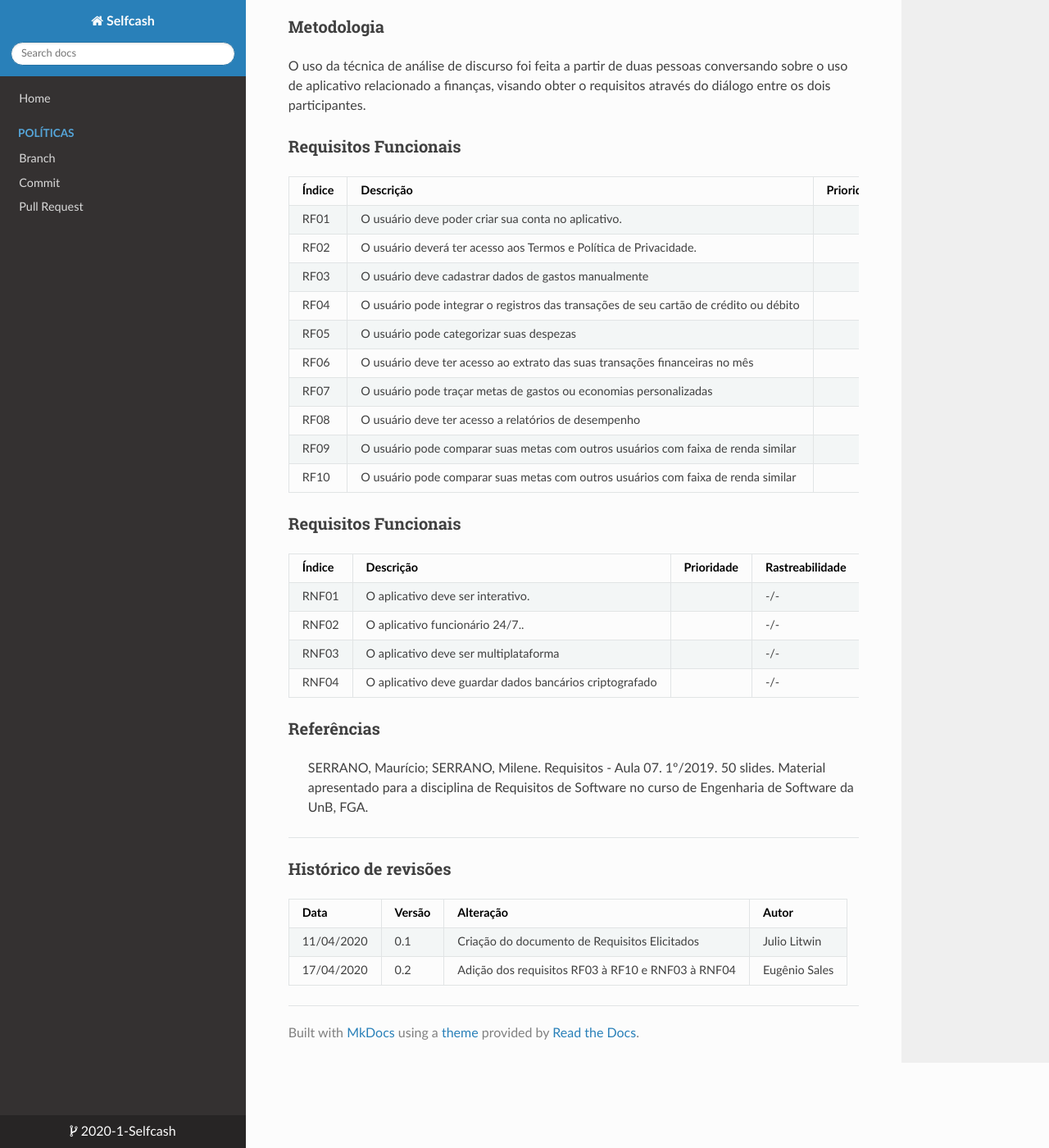
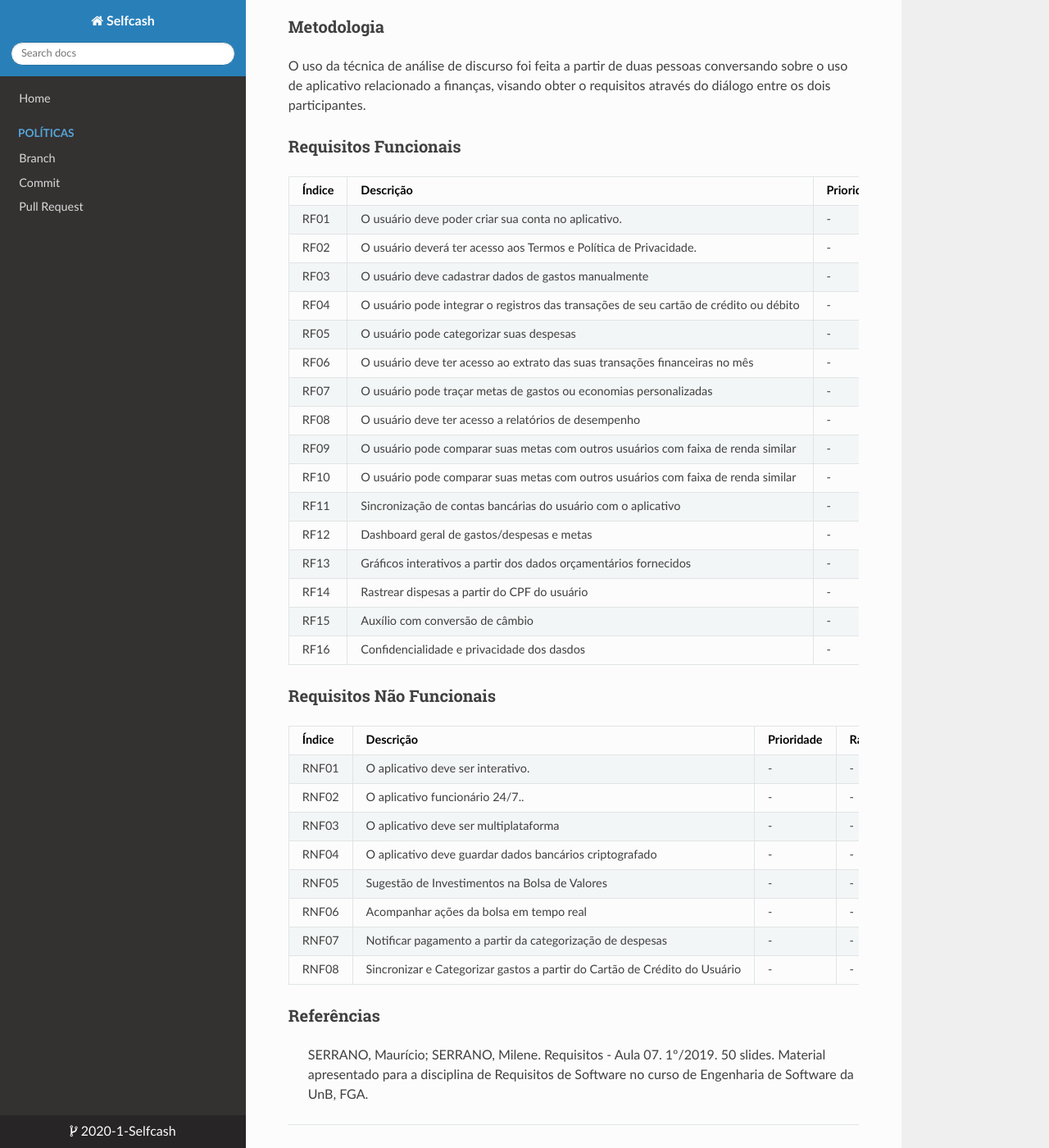
Before and after one commit to 2020-1-Selfcash/Docs, an MkDocs documentation site: the page built from docs/requisitos_elicitados.md, in a window 1280 px wide and 1400 px high, scrolled down 263 px. Shown: the whole window at 82% size. Built offline with MkDocs 1.6.1, drawn with Linux system fonts in a browser that asks for light colours; nearby versions of some CDN libraries; some of the changed text lies outside the part shown.

Commit message:
Add Requirements

```diff
--- a/docs/requisitos_elicitados.md
+++ b/docs/requisitos_elicitados.md
@@ -11,24 +11,34 @@ O uso da técnica de análise de discurso foi feita a partir de duas pessoas con
 ### Requisitos Funcionais
 |Índice|Descrição|Prioridade|Rastreabilidade|
 |----|------|---------|-----|
-| RF01 | O usuário deve poder criar sua conta no aplicativo. |  | -/- |
-| RF02 | O usuário deverá ter acesso aos Termos e Política de Privacidade. |  | -/- |
-| RF03 | O usuário deve cadastrar dados de gastos manualmente |  | -/- |
-| RF04 | O usuário pode integrar o registros das transações de seu cartão de crédito ou débito  |  | -/- |
-| RF05 | O usuário pode categorizar suas despezas |  | -/- |
-| RF06 | O usuário deve ter acesso ao extrato das suas transações financeiras no mês |  | -/- |
-| RF07 | O usuário pode traçar metas de gastos ou economias personalizadas |  | -/- |
-| RF08 | O usuário deve ter acesso a relatórios de desempenho |  | -/- |
-| RF09 | O usuário pode comparar suas metas com outros usuários com faixa de renda similar |  | -/- |
-| RF10 | O usuário pode comparar suas metas com outros usuários com faixa de renda similar |  | -/- |
+| RF01 | O usuário deve poder criar sua conta no aplicativo. | - | - |
+| RF02 | O usuário deverá ter acesso aos Termos e Política de Privacidade. | - | - |
+| RF03 | O usuário deve cadastrar dados de gastos manualmente |  -| - |
+| RF04 | O usuário pode integrar o registros das transações de seu cartão de crédito ou débito  | - | - |
+| RF05 | O usuário pode categorizar suas despesas | - | - |
+| RF06 | O usuário deve ter acesso ao extrato das suas transações financeiras no mês | - | - |
+| RF07 | O usuário pode traçar metas de gastos ou economias personalizadas | - | - |
+| RF08 | O usuário deve ter acesso a relatórios de desempenho | - | - |
+| RF09 | O usuário pode comparar suas metas com outros usuários com faixa de renda similar | - | - |
+| RF10 | O usuário pode comparar suas metas com outros usuários com faixa de renda similar | - | - |
+|RF11| Sincronização de contas bancárias do usuário com o aplicativo|-|-|
+|RF12|Dashboard geral de gastos/despesas e metas|-|-|
+|RF13|Gráficos interativos a partir dos dados orçamentários fornecidos|-|-|
+|RF14|Rastrear dispesas a partir do CPF do usuário|-|-|
+|RF15|Auxílio com conversão de câmbio|-|-|
+|RF16|Confidencialidade e privacidade dos dasdos |-|-|
 
-### Requisitos Funcionais
+### Requisitos Não Funcionais
 |Índice|Descrição|Prioridade|Rastreabilidade|
 |----|------|---------|-----|
-| RNF01 | O aplicativo deve ser interativo. |  | -/- |
-| RNF02 | O aplicativo funcionário 24/7.. |  | -/- |
-| RNF03 | O aplicativo deve ser multiplataforma |  | -/- |
-| RNF04 | O aplicativo deve guardar dados bancários criptografado |  | -/- |
+| RNF01 | O aplicativo deve ser interativo. | - | - |
+| RNF02 | O aplicativo funcionário 24/7.. | - | - |
+| RNF03 | O aplicativo deve ser multiplataforma | - | - |
+| RNF04 | O aplicativo deve guardar dados bancários criptografado | - | - |
+|RNF05|Sugestão de Investimentos na Bolsa de Valores|-|-|
+|RNF06|Acompanhar ações da bolsa em tempo real|-|-|
+|RNF07|Notificar pagamento a partir da categorização de despesas|-|-|
+|RNF08|Sincronizar e Categorizar gastos a partir do Cartão de Crédito do Usuário|-|-|
 
 ### Referências
 >  SERRANO, Maurício; SERRANO, Milene. Requisitos - Aula 07. 1º/2019. 50 slides. Material apresentado para a disciplina de Requisitos de Software no curso de Engenharia de Software da UnB, FGA.
@@ -40,3 +50,4 @@ O uso da técnica de análise de discurso foi feita a partir de duas pessoas con
 |----|------|---------|-----|
 | 11/04/2020 | 0.1 | Criação do documento de Requisitos Elicitados | Julio Litwin |
 | 17/04/2020 | 0.2 | Adição dos requisitos RF03 à RF10 e RNF03 à RNF04 | Eugênio Sales |
+|18/04/2020||Adicionados [RF11, RF16] e [RNF05, RNF08]|Bruno Duarte|
```
